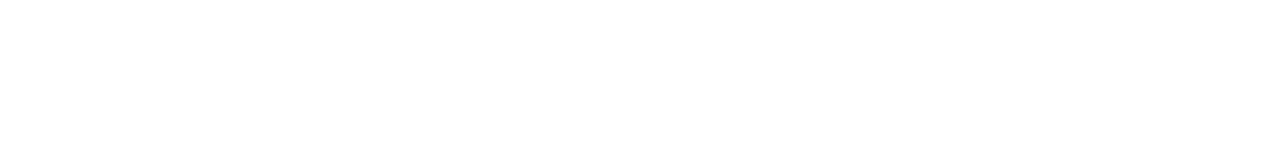
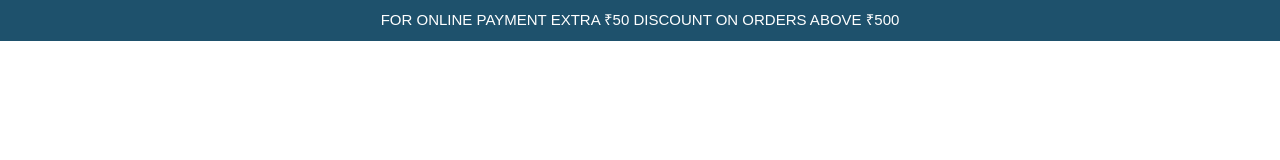
Before and after one commit to i-am-parihar/Project-, a plain HTML site: page products.html in a window 1280 px wide. Shown: the top 160 px of the page. Drawn offline with Linux system fonts and the light colour scheme.

Commit message:
making top box

```diff
--- a/products.html
+++ b/products.html
@@ -1,12 +1,40 @@
 <html>
 <head>
+    <style>
+        #top{
+            position: fixed;
+
+          width: 100%;
+            background-color: #1e516c;
+
+           z-index: 99998;
+           left: 0px;
+           top: 0px;
+
+        }
+        #topboxstyle{
+            line-height: 2em;
+           margin-top: 0px;
+            text-align: center;
+            font-weight: 300;
+            font-family:  Arial, Helvetica, sans-serif;
+            color: white;
+            font-size: 15px;
+            margin: 0 auto;
+            padding: 5px 0px 6px;
+        }
+       #heading{
+           height: 4000px;
+       }
+    </style>
+</head>
+<body>
+    <div id="top">
+       <div id="topboxstyle"> FOR ONLINE PAYMENT EXTRA ₹50 DISCOUNT ON ORDERS ABOVE ₹500 </div>
+         </div>
+    <div id="container">
 
 
-</head>
-<body>
-    <div id="container">
-
-<div id="top"></div>
 <div id="heading"></div>
 <div id="filter"></div>
 <div id="product"></div>
```
